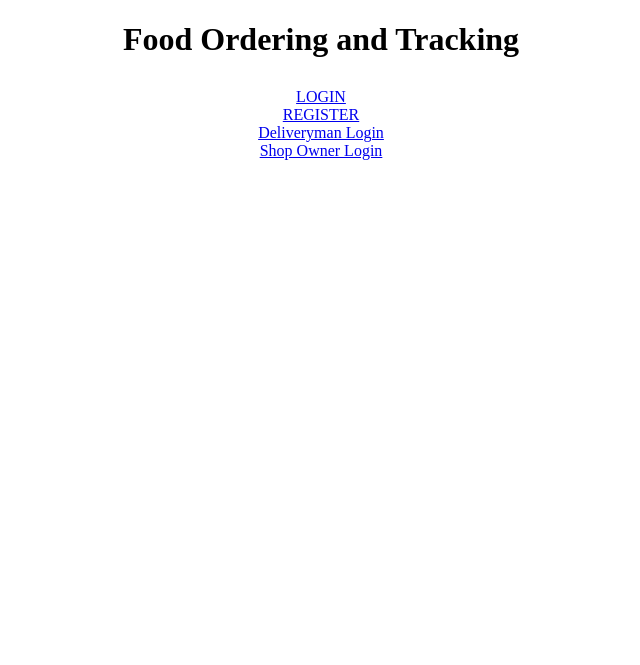
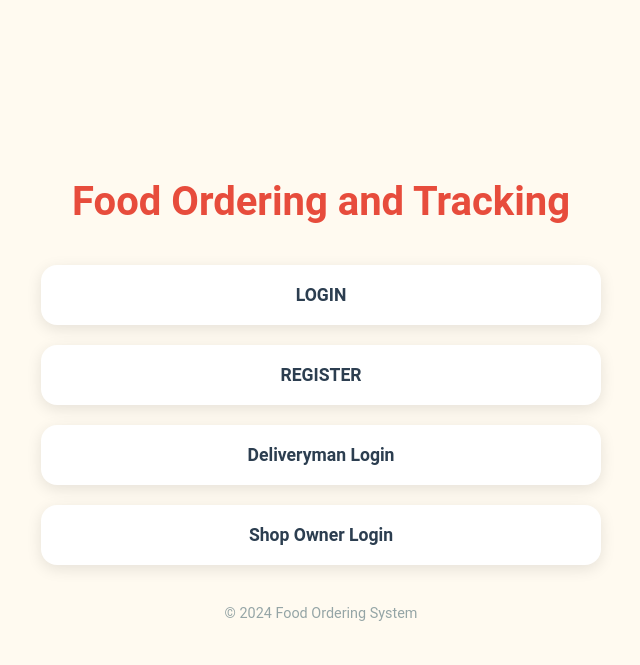
Before and after one commit to ansonkwok05/COMP-3500SEF-GROUP36, a website: page public/index.html in a window 1280 px wide. Shown: the whole page, without its empty margins (319-959 px from the left). Drawn offline with Linux system fonts and the light colour scheme.

Commit message:
Updated front page(index.html)

```diff
--- /dev/null
+++ b/public/css/index.css
@@ -0,0 +1,71 @@
+* {
+    margin: 0;
+    padding: 0;
+    box-sizing: border-box;
+}
+
+body {
+    font-family: Roboto, sans-serif;
+    background: #fffaf0;
+    min-height: 100vh;
+    display: flex;
+    flex-direction: column;
+    align-items: center;
+    justify-content: center;
+    padding: 20px;
+}
+
+.container {
+    max-width: 600px;
+    width: 100%;
+    text-align: center;
+    padding: 40px 20px;
+}
+
+.header {
+    margin-bottom: 40px;
+}
+
+.header h1 {
+    font-size: 2.5rem;
+    font-weight: 700;
+    color: #e74c3c;
+    margin-bottom: 15px;
+}
+
+.links-container {
+    display: flex;
+    flex-direction: column;
+    gap: 20px;
+    margin-bottom: 40px;
+}
+
+.link-btn {
+    background: white;
+    border: none;
+    padding: 20px;
+    border-radius: 16px;
+    font-size: 1.1rem;
+    font-weight: 600;
+    color: #2c3e50;
+    cursor: pointer;
+    text-decoration: none;
+    text-align: center;
+    box-shadow: 0 4px 15px rgba(0, 0, 0, 0.1);
+    transition: all 0.3s ease;
+    display: block;
+}
+
+.link-btn:hover {
+    transform: translateY(-5px);
+    box-shadow: 0 8px 25px rgba(231, 76, 60, 0.2);
+    background: #e74c3c;
+    color: white;
+}
+
+.footer {
+    margin-top: 40px;
+    color: #95a5a6;
+    font-size: 0.9rem;
+    text-align: center;
+}
--- a/public/index.html
+++ b/public/index.html
@@ -1,16 +1,27 @@
 <!DOCTYPE HTML>
 <html lang="en">
 <head>
-	<meta charset="UTF-8"/>
-	<title>Food Ordering and Tracking</title>
+    <meta charset="UTF-8"/>
+    <meta name="viewport" content="width=device-width, initial-scale=1.0"/>
+    <title>Food Ordering and Tracking</title>
+    <link rel="stylesheet" href="css/index.css">
 </head>
 <body>
-	<h1 style="text-align:center;">Food Ordering and Tracking</h1>
-	<div style="text-align: center; margin: 30px 0;">
-	<a href="login.html">LOGIN</a><br>
-	<a href="register.html">REGISTER</a><br>
-	<a href="deli_login.html">Deliveryman Login</a><br>
-    <a href="ShopOwnerLogin.html">Shop Owner Login</a>
-	</div>
+<div class="container">
+    <div class="header">
+        <h1>Food Ordering and Tracking</h1>
+    </div>
+
+    <div class="links-container">
+        <a href="login.html" class="link-btn">LOGIN</a>
+        <a href="register.html" class="link-btn">REGISTER</a>
+        <a href="deli_login.html" class="link-btn">Deliveryman Login</a>
+        <a href="ShopOwnerLogin.html" class="link-btn">Shop Owner Login</a>
+    </div>
+
+    <div class="footer">
+        <p>© 2024 Food Ordering System</p>
+    </div>
+</div>
 </body>
 </html>
```
Also changed, not shown: public/ShopOwnerLogin.html (+1 -1 lines), public/ShopOwnerReg.html (+1 -1 lines), public/register.html (+1 -1 lines).
